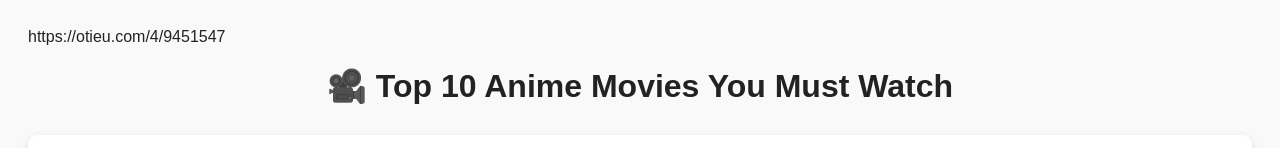
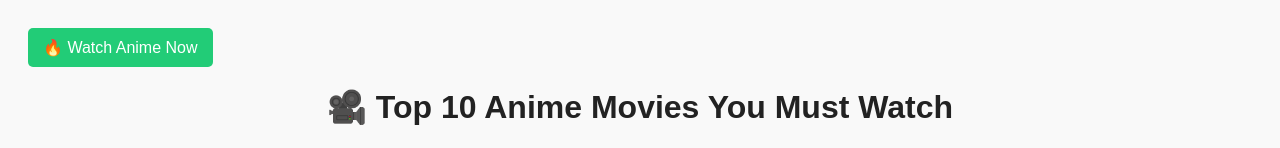
Before and after one commit to preit567/anime-site, a plain HTML site: page index.html in a window 1280 px wide. Shown: the top 148 px of the page. Drawn offline with Linux system fonts and the light colour scheme; grey boxes are pictures that could not be loaded.

Commit message:
Update index.html

```diff
--- a/index.html
+++ b/index.html
@@ -47,7 +47,7 @@
   <script async src="https://pagead2.googlesyndication.com/pagead/js/adsbygoogle.js?client=ca-pub-4405367964617413"
      crossorigin="anonymous"></script>
 
-  https://otieu.com/4/9451547
+  <a href="https://otieu.com/4/9451547" target="_blank" style="display:inline-block;padding:10px 15px;background:#2c7;color:#fff;text-decoration:none;border-radius:5px;">🔥 Watch Anime Now</a>
 </head>
 <body>
 
```
